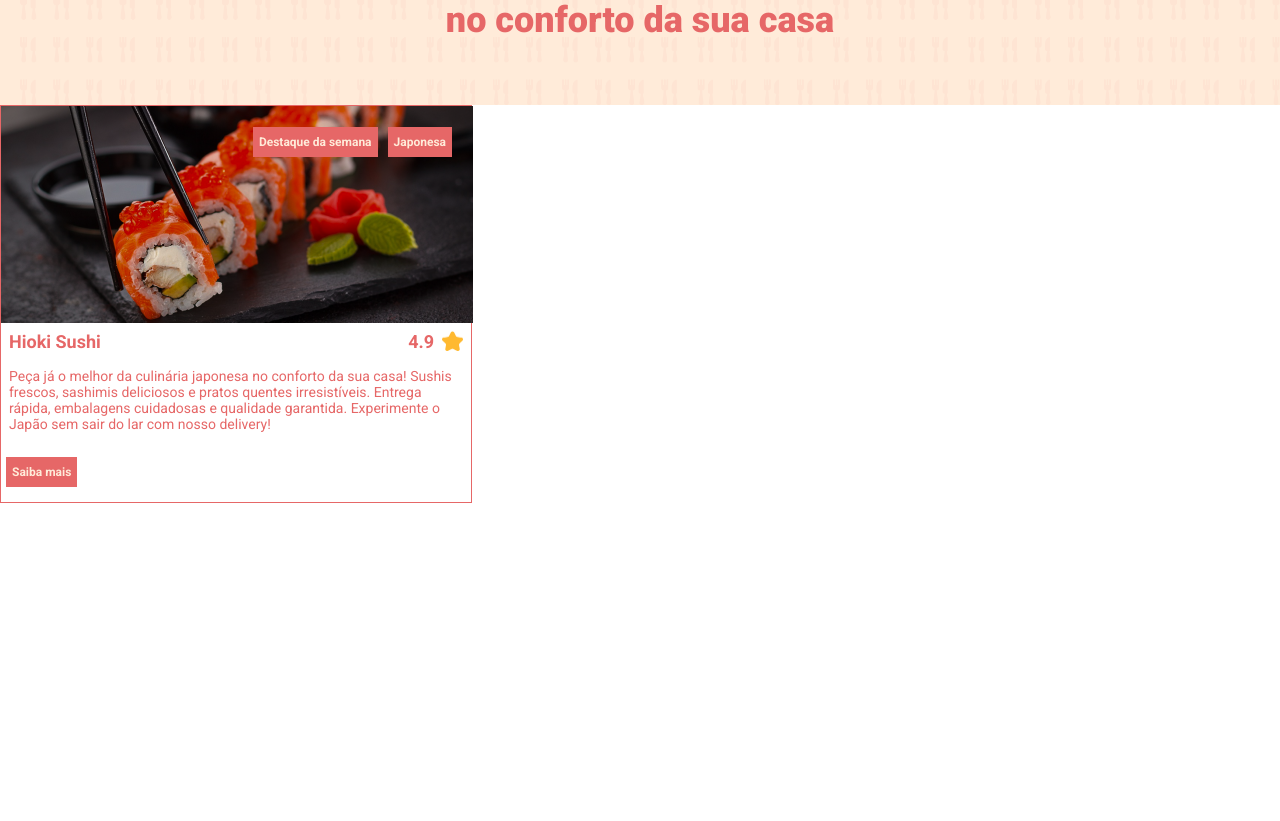
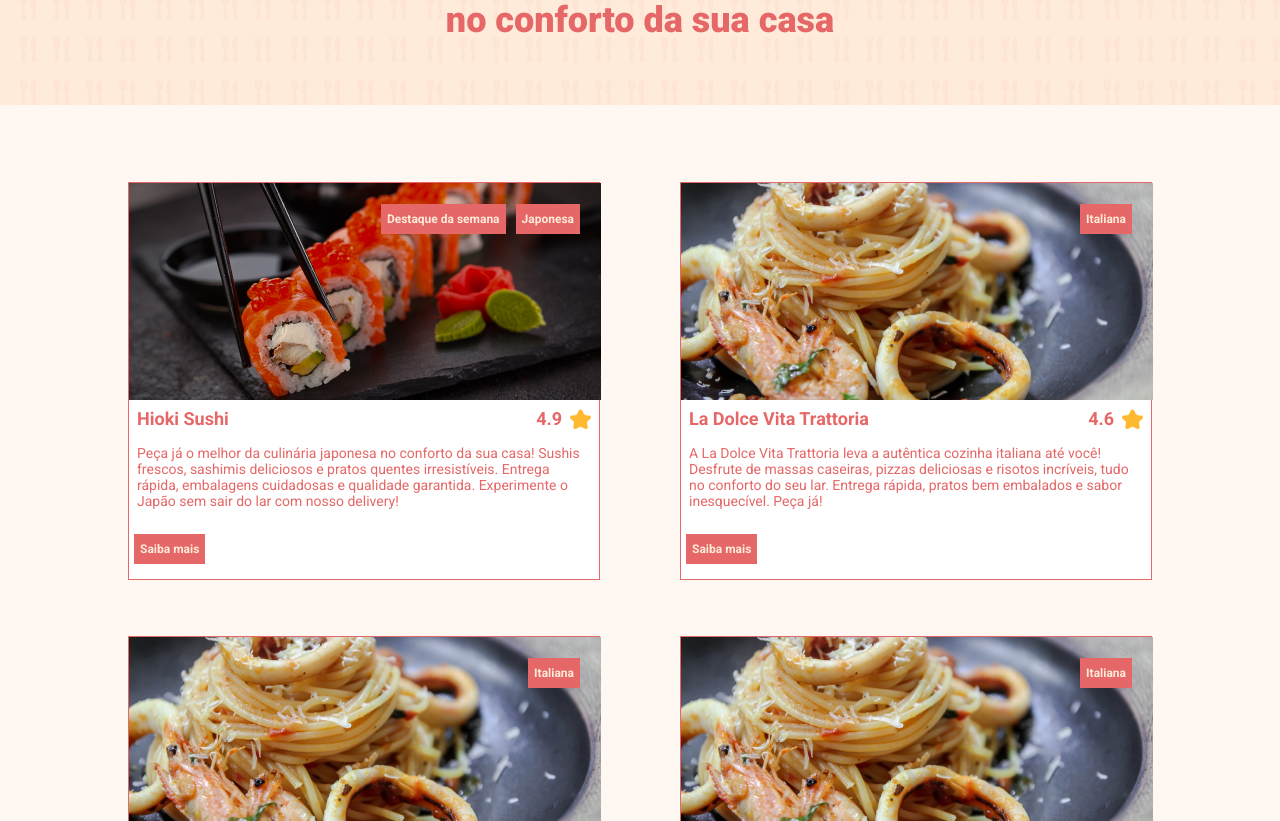
Before and after one commit to Ttemisz/efood, a React (Vite) app: page / in a window 1280 px wide. Shown: the part 279-1100 px from the top of the page. Before the commit the page ends 800 px from the top, so only its background shows below. Built offline with nearby package versions, Linux system fonts and the light colour scheme.

Commit message:
mais uma bora

```diff
--- /dev/null
+++ b/src/components/Body/index.tsx
@@ -0,0 +1,71 @@
+import { Container } from "../../style";
+import Restaurantes from "../Restaurantes";
+import { Items, Listagem } from "./style";
+
+const Body = () => {
+    return (
+        <Listagem>
+            <Container>
+                <Items>
+                    <div>
+                        <Restaurantes
+
+                            nome='Hioki Sushi'
+                            descricao="Peça já o melhor da culinária japonesa no conforto da sua casa!
+                            Sushis frescos, sashimis deliciosos e pratos quentes irresistíveis. Entrega rápida,
+                            embalagens cuidadosas e qualidade garantida. Experimente o Japão sem sair do lar
+                            com nosso delivery!"
+                            nota="4.9"
+                            image='/public/sushi.png'
+                            italia = {false}
+                        />
+                        <Restaurantes
+                            nome='La Dolce Vita Trattoria'
+                            descricao='A La Dolce Vita Trattoria leva a autêntica cozinha italiana até você!
+                            Desfrute de massas caseiras, pizzas deliciosas e risotos incríveis,
+                            tudo no conforto do seu lar. Entrega rápida, pratos bem embalados e sabor inesquecível. Peça já!'
+                            nota="4.6"
+                            image="public/macarrao.png"
+                        />
+                        <Restaurantes
+                            nome='La Dolce Vita Trattoria'
+                            descricao='A La Dolce Vita Trattoria leva a autêntica cozinha italiana até você!
+                            Desfrute de massas caseiras, pizzas deliciosas e risotos incríveis,
+                            tudo no conforto do seu lar. Entrega rápida, pratos bem embalados e sabor inesquecível. Peça já!'
+                            nota="4.6"
+                            image="public/macarrao.png"
+                        />
+                    </div>
+                    <div>
+                        <Restaurantes
+                            nome='La Dolce Vita Trattoria'
+                            descricao='A La Dolce Vita Trattoria leva a autêntica cozinha italiana até você!
+                            Desfrute de massas caseiras, pizzas deliciosas e risotos incríveis,
+                            tudo no conforto do seu lar. Entrega rápida, pratos bem embalados e sabor inesquecível. Peça já!'
+                            nota="4.6"
+                            image="public/macarrao.png"
+                        />
+                        <Restaurantes
+                            nome='La Dolce Vita Trattoria'
+                            descricao='A La Dolce Vita Trattoria leva a autêntica cozinha italiana até você!
+                            Desfrute de massas caseiras, pizzas deliciosas e risotos incríveis,
+                            tudo no conforto do seu lar. Entrega rápida, pratos bem embalados e sabor inesquecível. Peça já!'
+                            nota="4.6"
+                            image="public/macarrao.png"
+                        />
+                        <Restaurantes
+                            nome='La Dolce Vita Trattoria'
+                            descricao='A La Dolce Vita Trattoria leva a autêntica cozinha italiana até você!
+                            Desfrute de massas caseiras, pizzas deliciosas e risotos incríveis,
+                            tudo no conforto do seu lar. Entrega rápida, pratos bem embalados e sabor inesquecível. Peça já!'
+                            nota="4.6"
+                            image="public/macarrao.png"
+                        />
+                    </div>
+                </Items>
+            </Container>
+        </Listagem>
+    );
+};
+
+export default Body;
--- /dev/null
+++ b/src/components/Body/style.ts
@@ -0,0 +1,18 @@
+import styled from "styled-components";
+import { Cores } from "../../style";
+
+
+export const Listagem = styled.div`
+    background-color: ${Cores.Creme};
+    padding-top: 77px;
+    padding-bottom: 77px;
+`;
+
+
+export const Items = styled.div`
+
+    display: grid;
+    grid-template-columns: 1fr 1fr;
+    gap: 80px;
+
+`;
--- a/src/components/Listagem/index.tsx
+++ /dev/null
@@ -1,40 +0,0 @@
-import { Botao, Descricao, Imagemrestaurante, Nota, Paragrafo, Restaurante } from "./style";
-
-
-
-
-export type Props = {
-    size?: 'small' | 'big';
-    children?: React.ReactNode;
-};
-
-const Fragmento = ({ size = 'small', children }: Props) => (
-    <Paragrafo size={size}>{children}</Paragrafo>
-);
-
-const Listagem = () => (
-    <Restaurante>
-    <Imagemrestaurante >
-        <div className="botoes_imagem_restaurante">
-            <Botao>Destaque da semana</Botao>
-            <Botao>Japonesa</Botao>
-        </div>
-    </Imagemrestaurante>
-    <Descricao>
-        <div className="restaurante_nota">
-            <Fragmento size="big">Hioki Sushi </Fragmento>
-            <Nota><Fragmento size="big">4.9</Fragmento><img src="public\estrela.png" alt="" /></Nota>
-        </div>
-        <Fragmento>
-            <p>
-            Peça já o melhor da culinária japonesa no conforto da sua casa! Sushis frescos,
-            sashimis deliciosos e pratos quentes irresistíveis. Entrega rápida, embalagens cuidadosas e
-            qualidade garantida. Experimente o Japão sem sair do lar com nosso delivery!
-            </p>
-        </Fragmento>
-       <Botao>Saiba mais</Botao>
-    </Descricao>
-    </Restaurante>
-);
-
-export default Listagem;
--- a/src/components/Pages/Home/index.tsx
+++ b/src/components/Pages/Home/index.tsx
@@ -1,10 +1,11 @@
+import Body from "../../Body"
 import Hero from "../../Hero"
-import Listagem from "../../Listagem"
+
 
 const Home =()=>(
     <>
         <Hero></Hero>
-        <Listagem></Listagem>
+        <Body></Body>
     </>
 )
 
--- /dev/null
+++ b/src/components/Restaurantes/index.tsx
@@ -0,0 +1,60 @@
+import { Botao, Descricao, Imagemrestaurante, Nota, Paragrafo, Restaurante } from "./style";
+
+
+
+
+export type Props = {
+    size?: 'small' | 'big';
+    children?: React.ReactNode;
+    descricao?: string;
+    nota?:string;
+    nome?:string;
+    image?:string;
+    italia?:boolean;
+};
+
+
+const Fragmento = ({ size = 'small', children }: Props) => (
+    <Paragrafo size={size}>{children}</Paragrafo>
+);
+
+const Atributos = ({ italia = true }: Props) => {
+    return (
+        <>
+            {italia ? (
+
+                <Botao>Italiana</Botao>
+
+            ) : (
+                <>
+                    <Botao>Destaque da semana</Botao>
+                    <Botao>Japonesa</Botao>
+                </>
+            )}
+        </>
+    );
+};
+
+const Restaurantes = ({nome,nota,descricao,image,italia}:Props) => (
+    <Restaurante>
+        <Imagemrestaurante image={image}>
+            <div className="botoes_imagem_restaurante">
+                <Atributos italia={italia}></Atributos>
+            </div>
+        </Imagemrestaurante>
+        <Descricao>
+            <div className="restaurante_nota">
+                <Fragmento size="big">{nome} </Fragmento>
+                <Nota><Fragmento size="big">{nota}</Fragmento><img src='public\estrela.png' alt="" /></Nota>
+            </div>
+            <Fragmento>
+                <p>
+                    {descricao}
+                </p>
+            </Fragmento>
+            <Botao>Saiba mais</Botao>
+        </Descricao>
+    </Restaurante>
+);
+
+export default Restaurantes;
--- a/src/components/Listagem/style.ts
+++ b/src/components/Restaurantes/style.ts
@@ -2,51 +2,43 @@ import styled from "styled-components";
 import { Cores } from "../../style";
 import { Props } from ".";
 
-
 export const Restaurante = styled.div`
+    background-color: ${Cores.Branco};
     border: 1px solid ${Cores.VermelhoCoral};
     height: 398px;
     width: 472px;
+    margin-bottom:56px;
 `;
 
 export const Botao = styled.button<Props>`
     background-color: ${Cores.VermelhoCoral};
     color: ${Cores.CremePessego};
-    padding-top: 8px;
-    padding-bottom: 8px;
-    padding-left: 6px;
-    padding-right: 6px;
+    padding: 8px 6px;
     font-size: ${(props) => (props.size === 'big' ? '14px' : '12px')};
     font-weight: 700;
-    border:none;
-    margin:5px;
-
+    border: none;
+    margin: 5px;
 `;
 
-export const Imagemrestaurante = styled.div`
-
+export const Imagemrestaurante = styled.div<Props>`
     height: 217px;
     width: 472px;
-    background-image:url('public/sushi.png');
+    background-image: url(${props => props.image});
     background-size: cover;
+    background-position: center;
 
-    .botoes_imagem_restaurante{
-        padding:16px;
-        display:flex;
-        justify-content:flex-end;
+    .botoes_imagem_restaurante {
+        padding: 16px;
+        display: flex;
+        justify-content: flex-end;
     }
 `;
 
-export const Descricao = styled.p`
-    background-color: ${Cores.Branco};
-
-    .restaurante_nota{
-        display:flex;
-        justify-content:space-between;
-        margin:8px;
-
-
-
+export const Descricao = styled.div`
+    .restaurante_nota {
+        display: flex;
+        justify-content: space-between;
+        margin: 8px;
     }
 `;
 
@@ -55,21 +47,15 @@ export const Paragrafo = styled.p<Props>`
     font-size: ${(props) => (props.size === 'big' ? '18px' : '14px')};
     font-weight: ${(props) => (props.size === 'big' ? '700' : '400')};
 
-    p{
-        margin-top:16px;
-        margin-left:8px;
-        margin-right:8px;
-        margin-bottom:20px;
-
+    p {
+        margin: 16px 8px 20px 8px;
     }
-
 `;
 
-
 export const Nota = styled.p`
-
-    display:flex;
-    gap:8px;
+    display: flex;
+    align-items: center;
+    gap: 8px;
     img {
         height: 20px;
         width: 21px;
--- a/src/style.ts
+++ b/src/style.ts
@@ -21,10 +21,13 @@ export const Cores = {
 
 }
 
-export const Container = {
-  width:'1024px'
+export const Container = styled.div`
+  width: 1024px;
+  max-width: 100%;
+  margin: 0 auto;
 
-}
+`
+
 
 export const Logo = styled.img`
   height:57.5px;
```
Also changed, not shown: src/models/Restaurante.ts (added, +13 -0 lines), public/macarrao.png (added).
